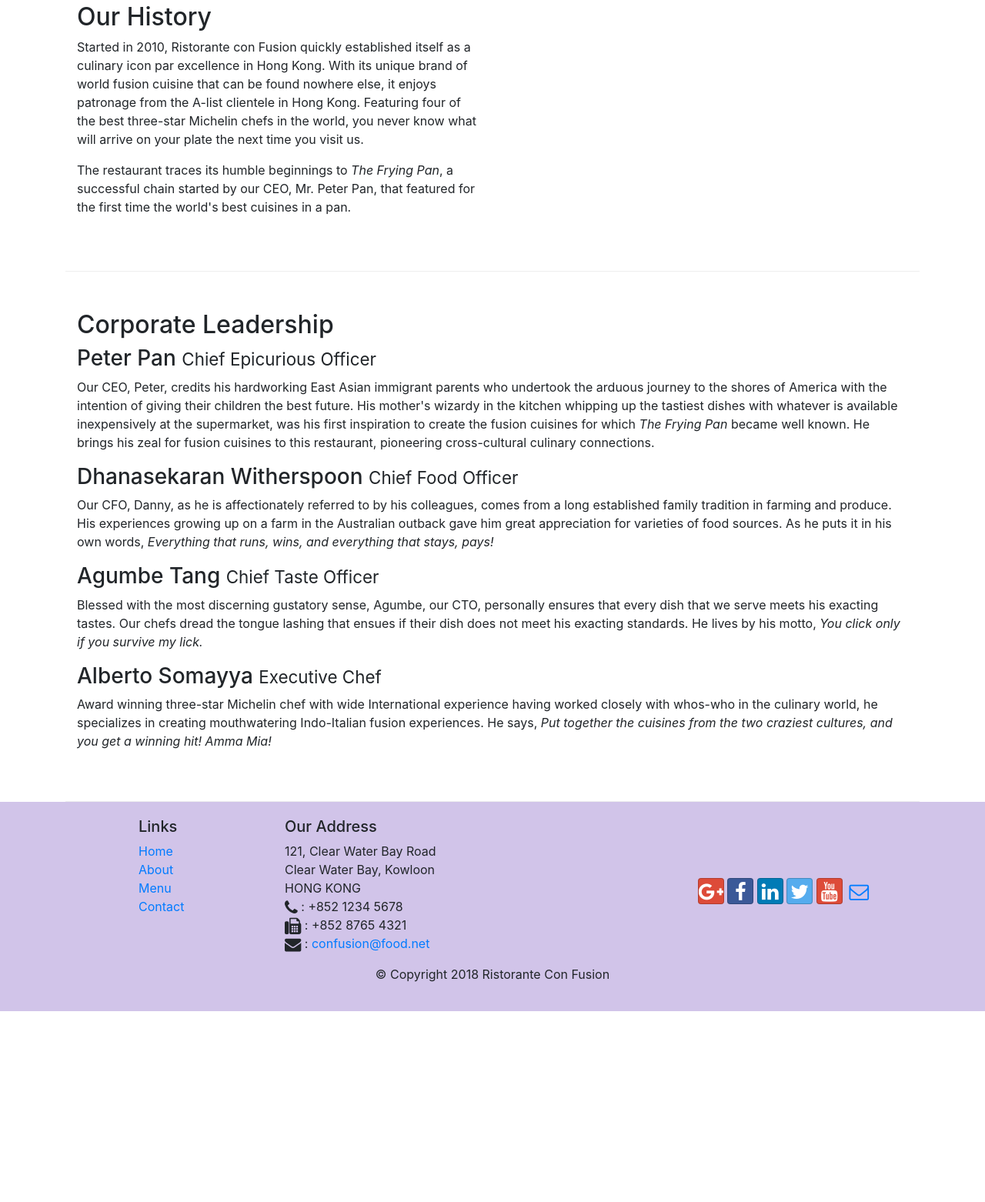
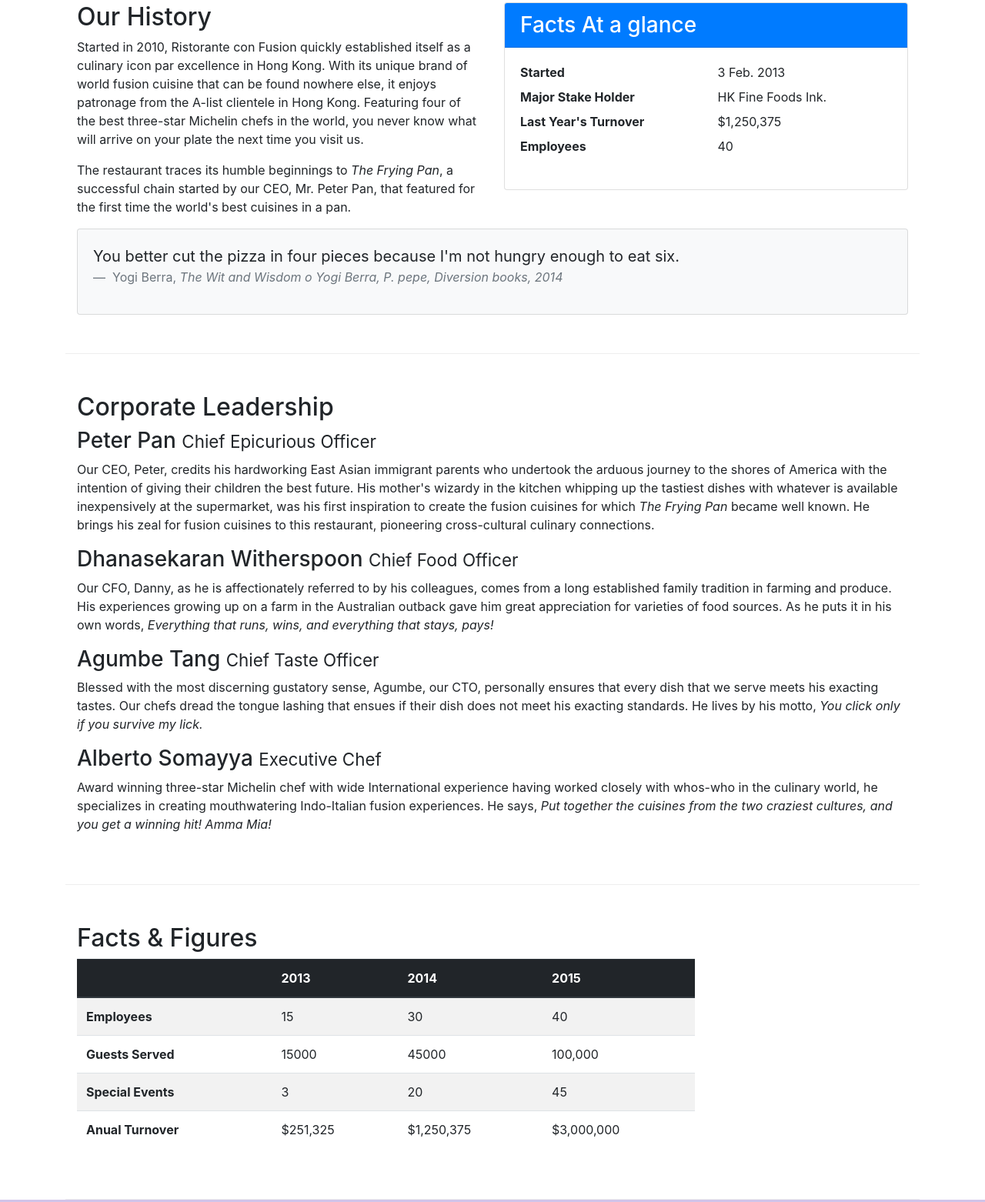
Before and after one commit to Erick2929/BootstrapTest.com, a website: page aboutus.html in a window 1280 px wide. Shown: the part 462-2024 px from the top of the page at 77% size. Before the commit the page ends 1776 px from the top, so only its background shows below. Drawn offline with nearby package versions, Linux system fonts and the light colour scheme.

Commit message:
Tables and Cards

```diff
--- a/aboutus.html
+++ b/aboutus.html
@@ -66,7 +66,34 @@
                 <p>Started in 2010, Ristorante con Fusion quickly established itself as a culinary icon par excellence in Hong Kong. With its unique brand of world fusion cuisine that can be found nowhere else, it enjoys patronage from the A-list clientele in Hong Kong.  Featuring four of the best three-star Michelin chefs in the world, you never know what will arrive on your plate the next time you visit us.</p>
                 <p>The restaurant traces its humble beginnings to <em>The Frying Pan</em>, a successful chain started by our CEO, Mr. Peter Pan, that featured for the first time the world's best cuisines in a pan.</p>
             </div>
-            <div class="col-12 col sm">
+            <div class="col-12 col-sm">
+                <div class="card">
+                    <h3 class="card-header bg-primary text-white">Facts At a glance</h3>
+                    <div class="card-body">
+                        <dl class="row">
+                            <dt class="col-6">Started</dt>
+                            <dd class="col-6">3 Feb. 2013</dd>
+                            <dt class="col-6">Major Stake Holder</dt>
+                            <dd class="col-6">HK Fine Foods Ink.</dd>
+                            <dt class="col-6">Last Year's Turnover</dt>
+                            <dd class="col-6">$1,250,375</dd>
+                            <dt class="col-6">Employees</dt>
+                            <dd class="col-6">40</dd>
+                        </dl>
+                    </div>
+                </div>
+            </div>
+            <div class="col-12">
+                <div class="card card-body bg-light">
+                    <blockquote class="blockquote">
+                        <p class="mb-0">
+                            You better cut the pizza in four pieces because I'm not hungry enough to eat six.
+                        </p>
+                        <footer class="blockquote-footer">
+                            Yogi Berra, <cite title="Source Title">The Wit and Wisdom o Yogi Berra, P. pepe, Diversion books, 2014 </cite>
+                        </footer>
+                    </blockquote>
+                </div>
             </div>
         </div>
 
@@ -83,6 +110,50 @@
                 <h3>Alberto Somayya <small>Executive Chef</small></h3>
                 <p class="d-none d-sm-block">Award winning three-star Michelin chef with wide International experience having worked closely with whos-who in the culinary world, he specializes in creating mouthwatering Indo-Italian fusion experiences. He says, <em>Put together the cuisines from the two craziest cultures, and you get a winning hit! Amma Mia!</em></p>
             </div>
+       </div>
+       <div class="row row-content">
+            <div class="col-12 col-sm-9">
+                <h2>Facts &amp; Figures</h2>
+                <div class="table-responsive">
+                    <table class="table table-striped">
+                        <thead class="thead-dark">
+                            <tr>
+                                <th>&nbsp;</th>
+                                <th>2013</th>
+                                <th>2014</th>
+                                <th>2015</th>
+                            </tr>
+                        </thead>
+                        <tbody>
+                            <tr>
+                                <th>Employees</th>
+                                <td>15</td>
+                                <td>30</td>
+                                <td>40</td>
+                            </tr>
+                            <tr>
+                                <th>Guests Served</th>
+                                <td>15000</td>
+                                <td>45000</td>
+                                <td>100,000</td>
+                            </tr>
+                            <tr>
+                                <th>Special Events</th>
+                                <td>3</td>
+                                <td>20</td>
+                                <td>45</td>
+                            </tr>
+                            <tr>
+                                <th>Anual Turnover</th>
+                                <td>$251,325</td>
+                                <td>$1,250,375</td>
+                                <td>$3,000,000</td>
+                            </tr>
+                        </tbody>
+                    </table>
+                </div>
+            </div>
+            <div class="col-12 col-sm-3"></div>
        </div>
 
     </div>
```
